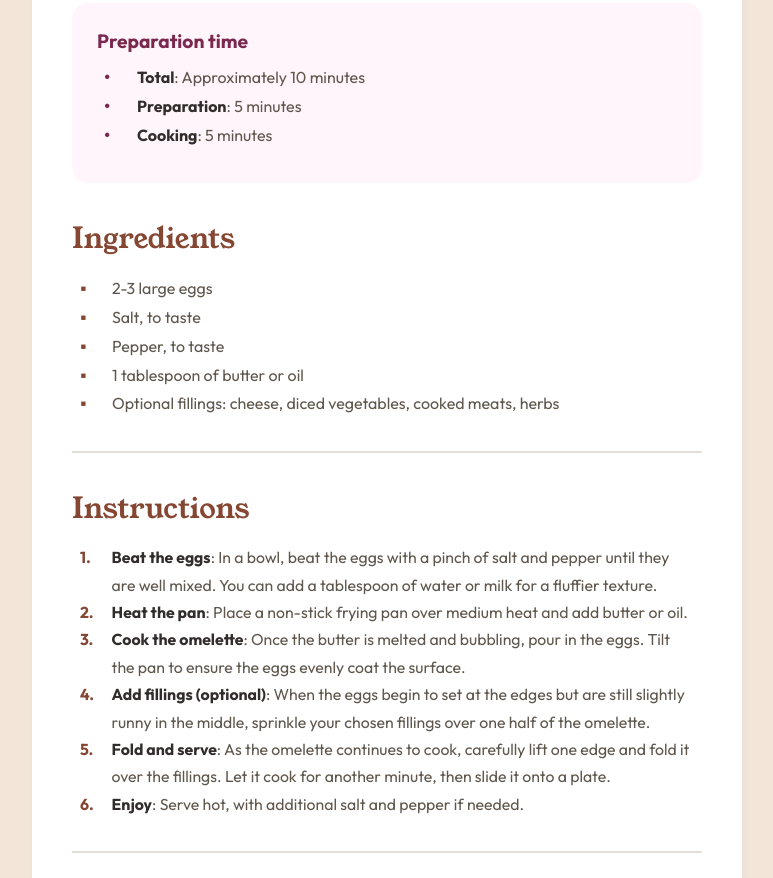
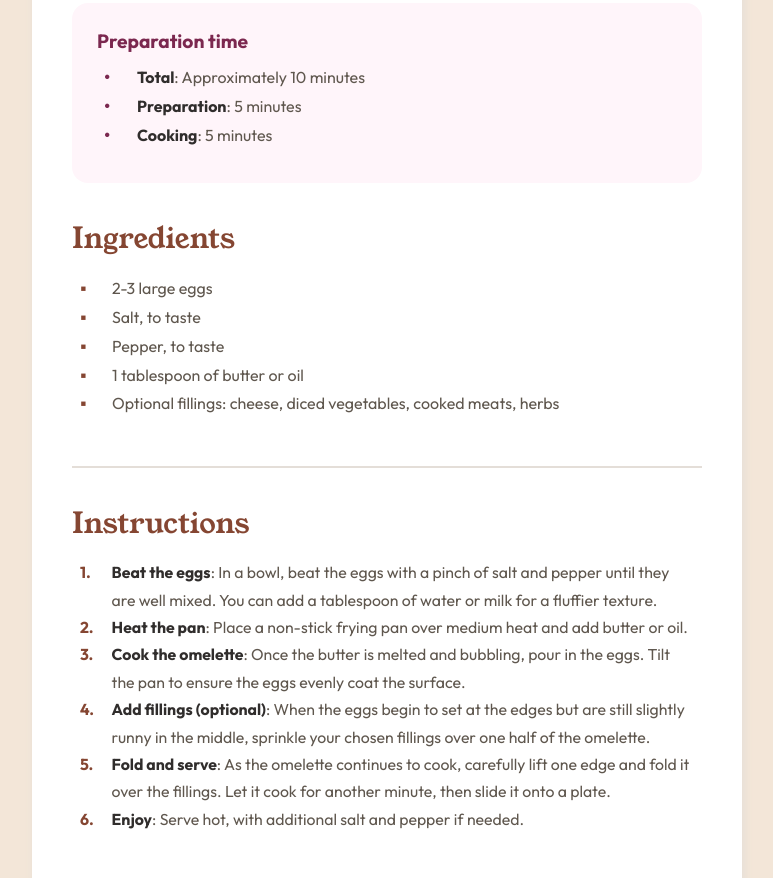
Before and after one commit to weslei573/recipe-page, a plain HTML site: page index.html in a window 1280 px wide. Shown: the part 621-1499 px from the top of the page, without its empty margins (253-1026 px from the left). Drawn offline with Linux system fonts and the light colour scheme.

Commit message:
Update style.css

```diff
--- a/assets/css/style.css
+++ b/assets/css/style.css
@@ -120,6 +120,7 @@ span {
     display: flex;
     flex-direction: column;
     justify-content: center;
+    gap: 15px;
 }
 
 h2 {
@@ -127,7 +128,6 @@ h2 {
     color: var(--Primary01);
     font-size: 1.8em;
     font-weight: 400;
-    padding-bottom: 15px;
 }
 
 
```
